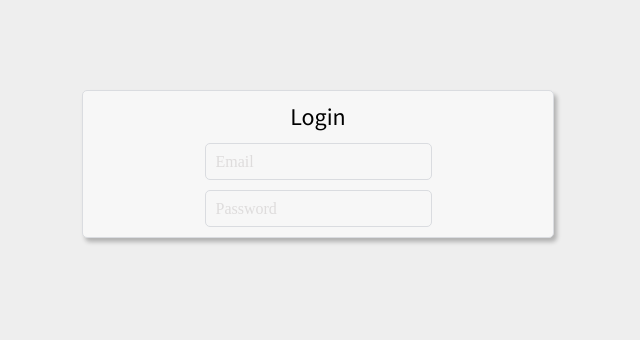
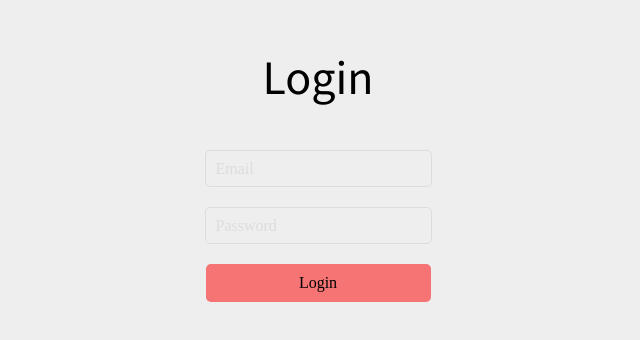
Before and after one commit to ENTL210/PlanUp, a React (Vite) app: page /signin in a window 1280 px wide. Shown: the part 236-576 px from the top of the page, without its empty margins (322-962 px from the left). Built offline with nearby package versions, Linux system fonts and the light colour scheme.

Commit message:
Working on the button ui

```diff
--- a/src/SignIn.jsx
+++ b/src/SignIn.jsx
@@ -2,51 +2,40 @@ import styled from "styled-components";
 import { motion } from "framer-motion";
 import FieldBox from "./components/fieldbox/Fieldbox.jsx";
 import { useState } from "react";
+import Button from "./components/button/Button.jsx";
 
 const PageContainer = styled.div`
 display: flex;
+flex-direction: column;
 align-items: center;
 justify-content: center;
 background-color: #eeeeee;
 min-height: 100vh;
 `
 
+
+const Header = styled.div`
+    font-family: 'Source Sans 3', sans-serif;
+    font-weight: 500;
+    font-size: 3rem;
+    padding: 10px;
+    margin: 20px;
+`
+
 const AuthContainer = styled.div`
-width: 95%;
-height: 50%;
-background: rgb(247,247,247);
+width: 100%;
 max-width: 450px;
 max-height: 800px;
 padding: 10px;
 display: flex;
 flex-direction: column;
+justify-content: center;
 align-items: center;
-justify-content: center;
-gap: 10px;
-border: solid #DADCe0 1px;
-box-shadow: 3px 4px 4px rgba(0,0,0, 0.25);
+gap: 20px;
 border-radius: 5px;
 flex-wrap: wrap;
 `
 
-const Header = styled.div`
-display: flex;
-flex-direction: column;
-width: 50%;
-margin-bottom: 20px;
-`
-
-const Text = styled.a`
-    font-family: 'Source Sans 3', sans-serif;
-    font-weight: 500;
-    font-size: 1.5rem;
-`
-
-const SmallText = styled.a`
-    font-family: 'Source Sans 3', sans-serif;
-    font-weight: 500;
-    font-size: 1rem
-`
 
 function SignIn() {
     const [email, setEmail] = useState("")
@@ -54,10 +43,15 @@ function SignIn() {
 
     return (
         <PageContainer>
+            <Header>Login</Header>
             <AuthContainer>
-                <Text>Login</Text>
-                <FieldBox value={email} setValue={(val) => setEmail(val)} placeholder={"Email"}/>
-                <FieldBox value={password} setValue={(val) => setPassword(val)} placeholder={"Password"}/>
+                <FieldBox value={email} setValue={(val) => setEmail(val)} placeholder={"Email"} type={""}/>
+                <FieldBox value={password} setValue={(val) => setPassword(val)} placeholder={"Password"} />
+                <Button
+                    bgColor={"#F67474"}
+                    fgColor={"#FFFFFF"}
+                    label={"Login"}
+                />
             </AuthContainer>
         </PageContainer>
     )
--- a/src/components/Fieldbox/Style.js
+++ b/src/components/Fieldbox/FieldBoxStyle.js
@@ -16,7 +16,7 @@ const Input = styled.input`
 border: 0;
 background: none;
 width: 100%;
-padding: 10px 10px;
+padding: 10px;
 `
 
 const Placeholder = styled(motion.div)`
--- a/src/components/Fieldbox/Fieldbox.jsx
+++ b/src/components/Fieldbox/Fieldbox.jsx
@@ -1,37 +1,37 @@
 import React, { useRef, useEffect, useState } from "react";
-import { Input, Placeholder, Wrapper } from "./Style";
+import { Input, Placeholder, Wrapper } from "./FieldBoxStyle";
 
 function Fieldbox({ value, setValue, type, placeholder }) {
     const inputRef = useRef(null)
-    const [isClicked, setIsClick] = useState(false)
+    const [isFocus, setIsFocus] = useState(false)
 
     useEffect(() => {
-        if (isClicked) {
+        if (isFocus) {
             inputRef.current.focus()
         }
         else {
             inputRef.current.blur()
         }
-    }, [isClicked])
+    }, [isFocus])
 
     return (
         <Wrapper
             onClick={() => {
-                setIsClick(true)
+                setIsFocus(true)
             }}
-            onMouseOutCapture={() => {
+            onBlur={() => {
                 if (value === "") {
-                    setIsClick(false)
+                    setIsFocus(false)
                 } else {
-                    setIsClick(true)
+                    setIsFocus(true)
                 }
             }}
         >
-            <Input value={value} onChange={e => setValue(e.target.value)} type={type} ref={inputRef} />
+            <Input type={type} value={value} onChange={e => setValue(e.target.value)} ref={inputRef} />
             <Placeholder
                 animate={{
-                    y: isClicked ? -18 : 0,
-                    background: isClicked ? "rgb(247,247,247)" : "",
+                    y: isFocus ? -18 : 0,
+                    background: isFocus ? "#eeeeee" : "",
                 }}
                 transition={{
                     type: "tween",
--- /dev/null
+++ b/src/components/button/Button.jsx
@@ -0,0 +1,17 @@
+import React from "react";
+import { Container, Label } from "./ButtonStyle";
+
+function Button({bgColor, fgColor, label, onClicked}) {
+    return (
+        <Container
+            bgColor={bgColor}
+            whileHover={{
+                cursor: "pointer"
+            }}
+        >
+            <Label>{label}</Label>
+        </Container>
+    )
+}
+
+export default Button
--- /dev/null
+++ b/src/components/button/ButtonStyle.js
@@ -0,0 +1,20 @@
+import {motion} from "framer-motion";
+import styled from "styled-components";
+
+const Container = styled(motion.div)`
+display: flex;
+width: 50%;
+align-items: center;
+justify-content: center;
+background: ${props => props.bgColor};
+border-radius: 5px;
+`
+const Label = styled.a`
+color: ${props => props.fgColor};
+padding: 10px;
+`
+
+export {
+Container,
+Label
+}
```
